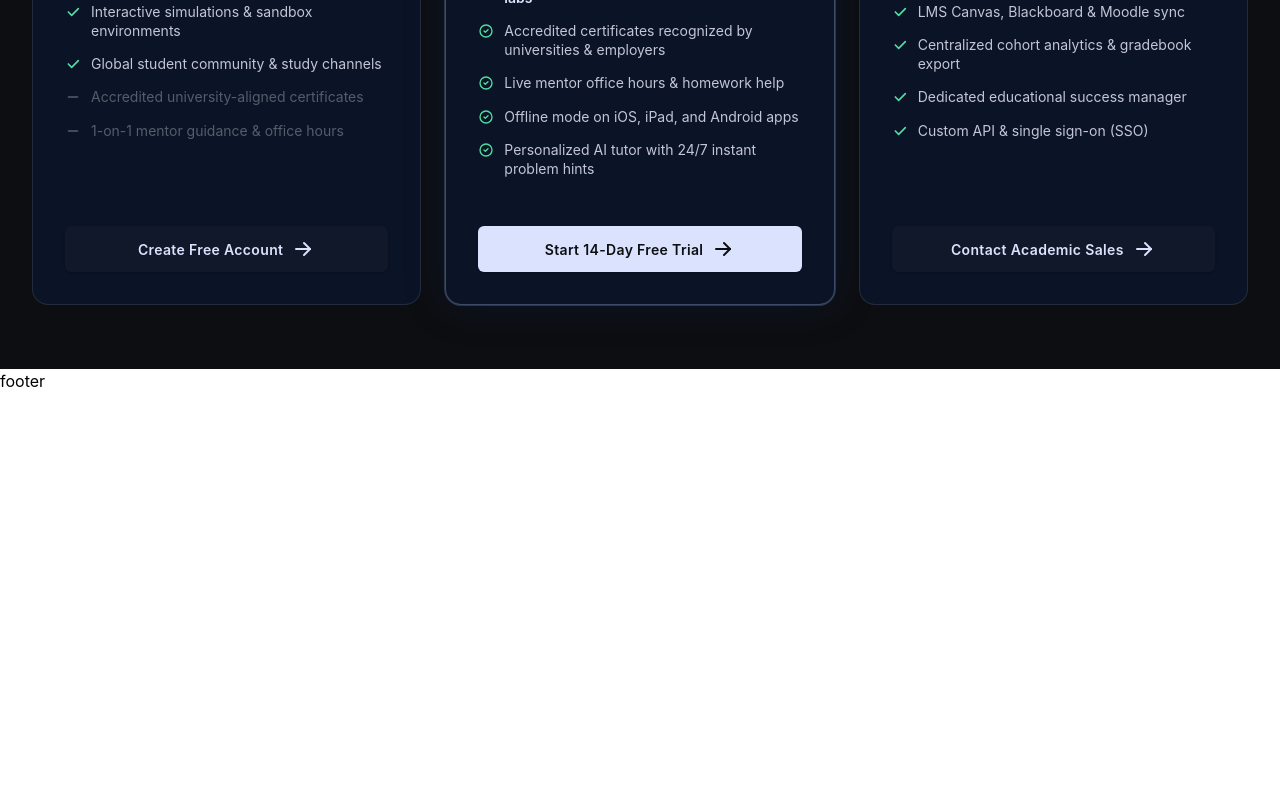
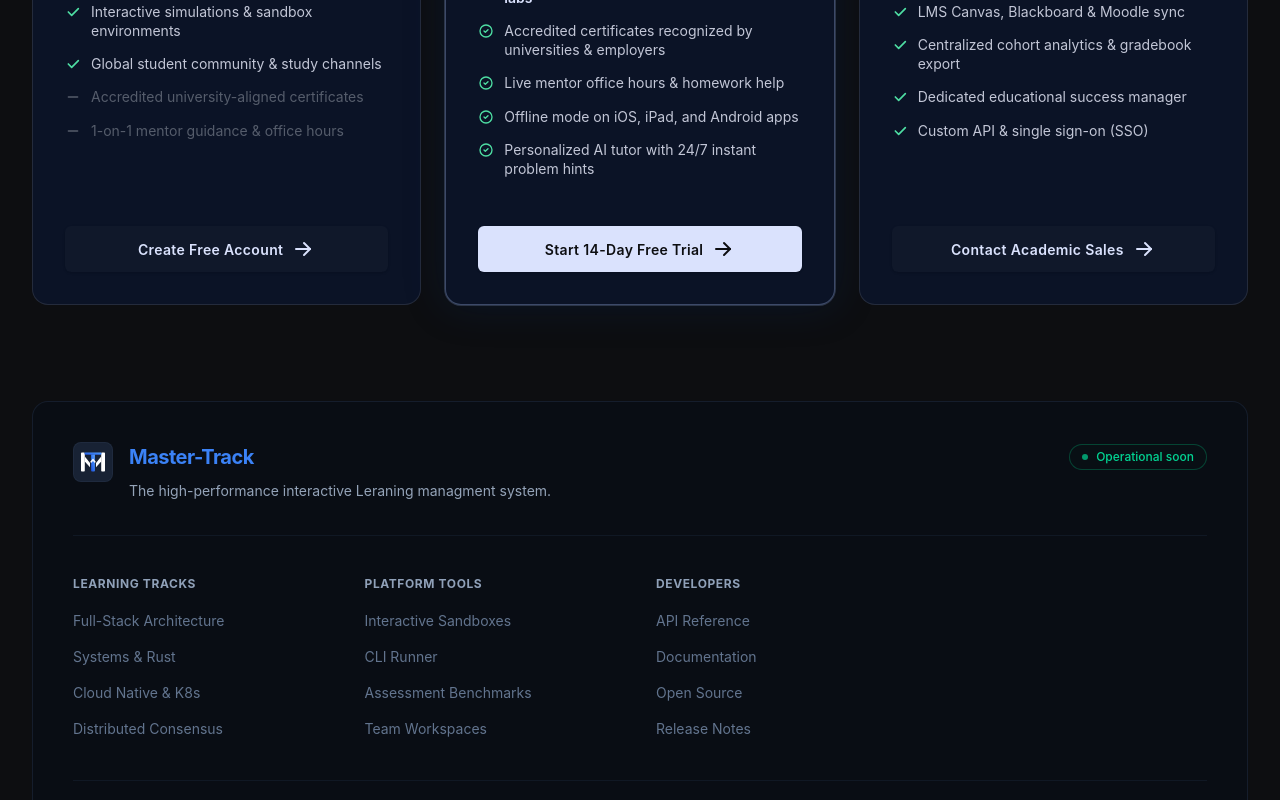
Before and after one commit to RaviGahire/lms-app, a React (Vite) app in the folder front-end/: page / in a window 1280 px wide. Shown: the part 4197-4997 px from the top of the page. Before the commit the page ends 4590 px from the top, so only its background shows below. Built offline with nearby package versions, Linux system fonts and the light colour scheme.

Commit message:
feat: implement Footer component with brand logo, navigation links, and operational badge

```diff
--- a/front-end/src/shared/components/Footer.tsx
+++ b/front-end/src/shared/components/Footer.tsx
@@ -1,8 +1,129 @@
+import MasterTrackLogo from './icons/Logo';
 
 export const Footer = () => {
-    return (
-        <div>
-            footer
+  return (
+    <footer className=" w-full bg-bg-primary text-text-secondary p-4 sm:p-6 md:p-8">
+      {/* Border wrapper */}
+      <div className="mx-auto max-w-7xl rounded-2xl border border-slate-800/60 bg-[#070d19]/40 p-6 md:p-10">
+        {/* Top Brand & Status Section */}
+        <div className="flex flex-col gap-6 md:flex-row md:items-start md:justify-between md:gap-8 pb-8 border-b border-slate-800/40">
+          {/* Brand Logo & Description */}
+          <div className="flex gap-4 items-start max-w-xl">
+            {/* Placeholder Logo Icon */}
+            <div className="h-10 w-10 shrink-0 rounded-lg bg-slate-800/80 border border-slate-700/30 flex items-center justify-center">
+              <MasterTrackLogo width={24} height={24}/>
+            </div>
+            <div>
+              <h2 className="text-[20px] font-bold text-[#3b82f6] tracking-tight">
+                Master-Track
+              </h2>
+              <p className="mt-2 text-[14px] leading-relaxed text-[#94a3b8] font-normal">
+                The high-performance interactive Leraning managment system.
+              </p>
+            </div>
+          </div>
+
+          {/* Operational Badge */}
+          <div className="self-start md:self-auto shrink-0">
+            <span className="inline-flex items-center gap-2 rounded-full border border-emerald-500/30 bg-emerald-950/10 px-3 py-1 text-xs font-medium text-emerald-400">
+              <span className="h-1.5 w-1.5 rounded-full bg-emerald-400 animate-pulse" />
+              Operational soon
+            </span>
+          </div>
         </div>
-    )
-}
+
+        {/* Navigation Links Grid */}
+        <div className="grid grid-cols-1 sm:grid-cols-2 md:grid-cols-3 lg:grid-cols-4 gap-8 py-10">
+          {/* Col 1 */}
+          <div>
+            <h3 className="text-xs font-bold uppercase tracking-wider text-slate-400 mb-4">
+              Learning Tracks
+            </h3>
+            <ul className="space-y-3">
+              {[
+                'Full-Stack Architecture',
+                'Systems & Rust',
+                'Cloud Native & K8s',
+                'Distributed Consensus',
+              ].map((link) => (
+                <li key={link}>
+                  <a
+                    href="#"
+                    className="text-sm text-slate-500 hover:text-slate-300 transition-colors"
+                  >
+                    {link}
+                  </a>
+                </li>
+              ))}
+            </ul>
+          </div>
+
+          {/* Col 2 */}
+          <div>
+            <h3 className="text-xs font-bold uppercase tracking-wider text-slate-400 mb-4">
+              Platform Tools
+            </h3>
+            <ul className="space-y-3">
+              {[
+                'Interactive Sandboxes',
+                'CLI Runner',
+                'Assessment Benchmarks',
+                'Team Workspaces',
+              ].map((link) => (
+                <li key={link}>
+                  <a
+                    href="#"
+                    className="text-sm text-slate-500 hover:text-slate-300 transition-colors"
+                  >
+                    {link}
+                  </a>
+                </li>
+              ))}
+            </ul>
+          </div>
+
+          {/* Col 3 */}
+          <div>
+            <h3 className="text-xs font-bold uppercase tracking-wider text-slate-400 mb-4">
+              Developers
+            </h3>
+            <ul className="space-y-3">
+              {[
+                'API Reference',
+                'Documentation',
+                'Open Source',
+                'Release Notes',
+              ].map((link) => (
+                <li key={link}>
+                  <a
+                    href="#"
+                    className="text-sm text-slate-500 hover:text-slate-300 transition-colors"
+                  >
+                    {link}
+                  </a>
+                </li>
+              ))}
+            </ul>
+          </div>
+        </div>
+
+        {/* Bottom Legal & Copyright Section */}
+        <div className="pt-8 border-t border-slate-800/40 flex flex-col gap-4 sm:flex-row sm:items-center sm:justify-between text-xs text-slate-500 font-medium">
+          <p>© 2025 Mastertrack.com</p>
+
+          <div className="flex flex-wrap gap-x-6 gap-y-2">
+            <a href="#" className="hover:text-slate-300 transition-colors">
+              Privacy Policy
+            </a>
+            <a href="#" className="hover:text-slate-300 transition-colors">
+              Terms of Service
+            </a>
+            <a href="#" className="hover:text-slate-300 transition-colors">
+              Security
+            </a>
+          </div>
+        </div>
+      </div>
+    </footer>
+  );
+};
```
